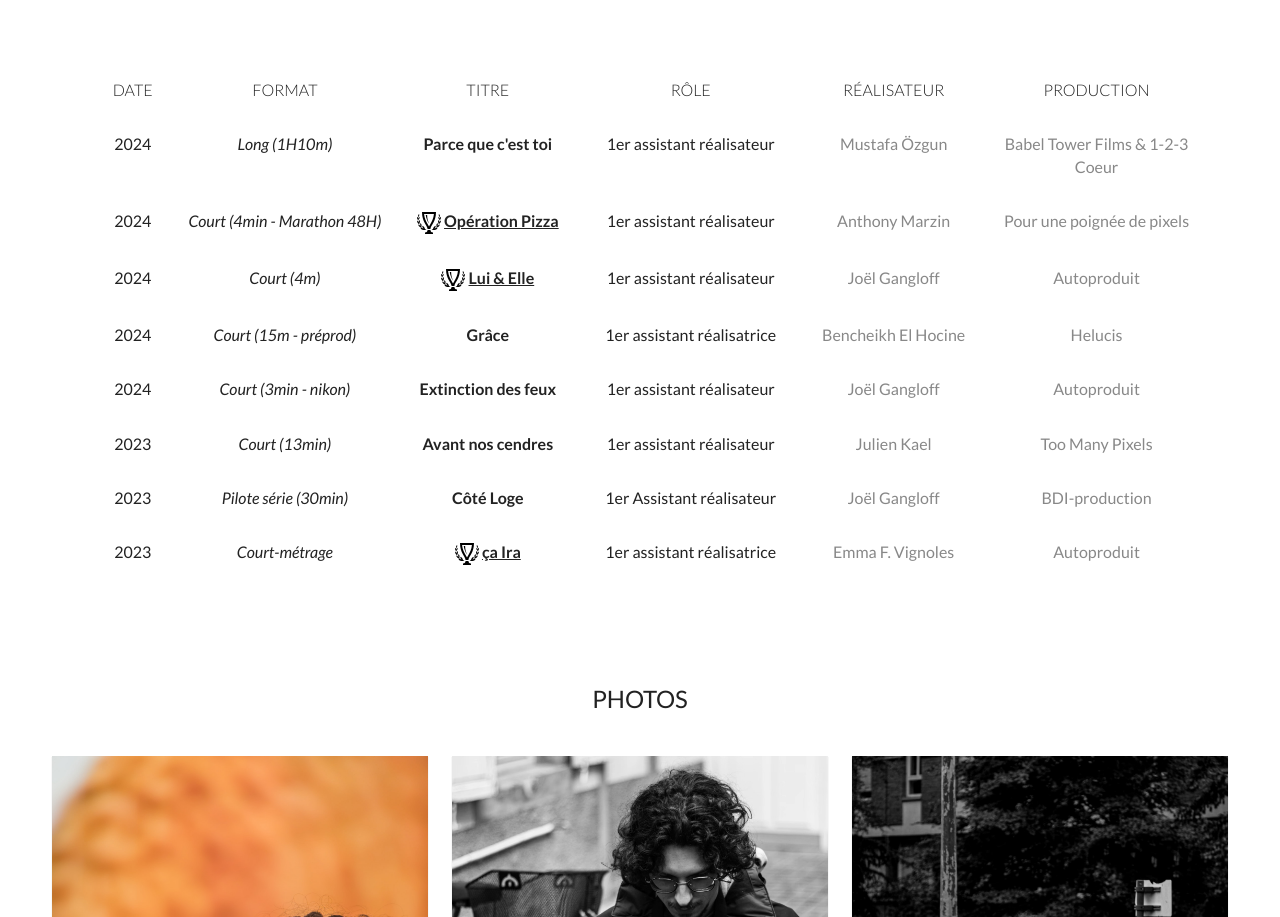
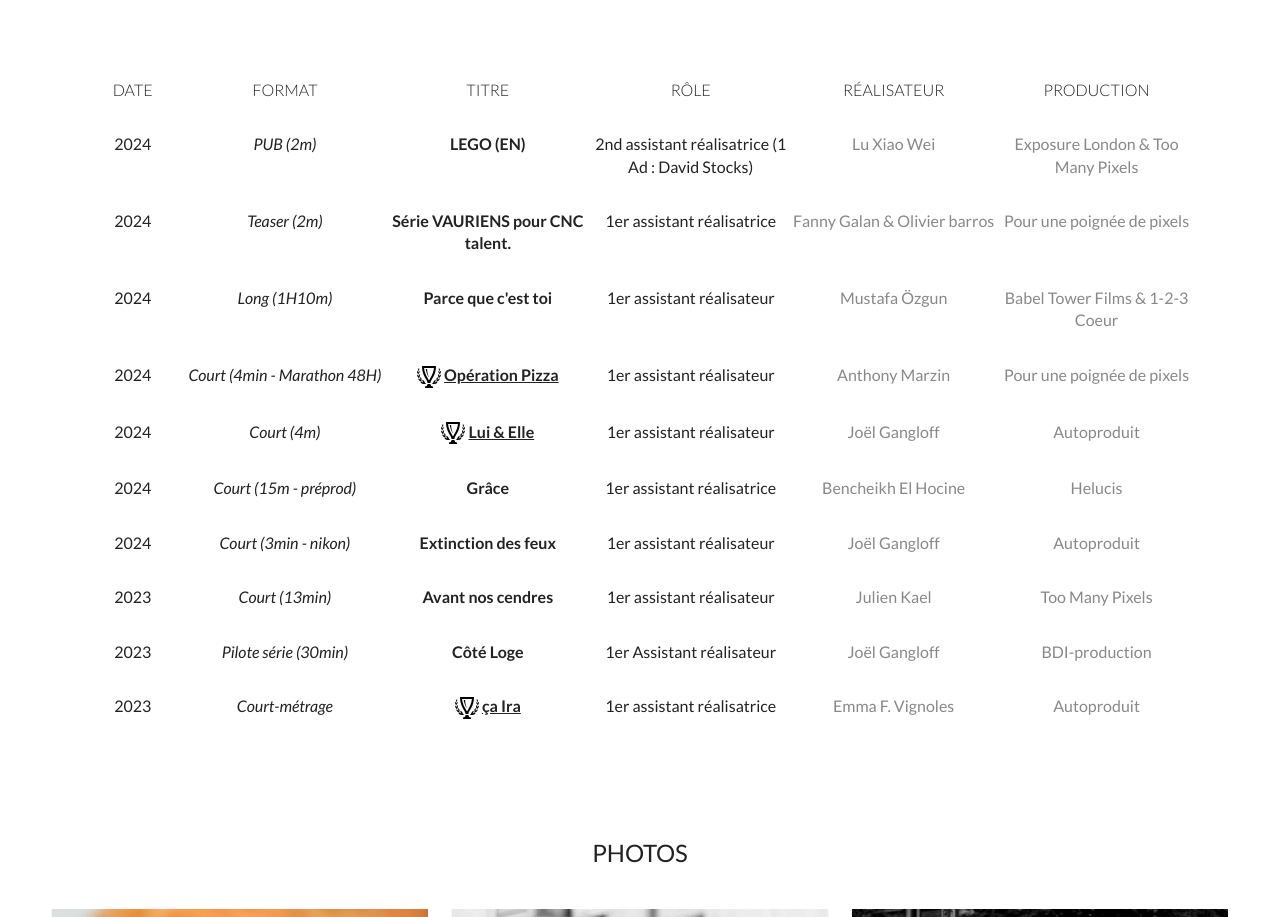
Before and after one commit to Ynohtna-Fr/portfolio, a website built with webpack: page index.html in a window 1280 px wide. Shown: the part 864-1781 px from the top of the page. Built offline with nearby package versions, Linux system fonts and the light colour scheme.

Commit message:
add new job

```diff
--- a/css/resume.css
+++ b/css/resume.css
@@ -71,6 +71,14 @@
     padding: 50px 0;
   }
 
+  .table_row {
+    border-bottom: #888888 solid 1px;
+  }
+
+  .table_row:last-child {
+    border: none
+  }
+
   .row_info {
     flex-direction: column;
   }
--- a/index.html
+++ b/index.html
@@ -66,6 +66,36 @@
           <p>Rôle</p>
           <p>Réalisateur</p>
           <p>Production</p>
+        </div>
+      </div>
+
+      <div class="table_row">
+        <div class="row_date">
+          <p>2024</p>
+        </div>
+        <div class="row_info">
+          <p class="row_info-format">PUB (2m)</p>
+          <p class="row_info-title">
+            LEGO (EN)
+          </p>
+          <p class="row_info-role">2nd assistant réalisatrice (1 Ad : David Stocks) </p>
+          <p class="row_info-director">Lu Xiao Wei</p>
+          <p class="row_info-production">Exposure London & Too Many Pixels</p>
+        </div>
+      </div>
+
+      <div class="table_row">
+        <div class="row_date">
+          <p>2024</p>
+        </div>
+        <div class="row_info">
+          <p class="row_info-format">Teaser (2m)</p>
+          <p class="row_info-title">
+            Série VAURIENS pour CNC talent.
+          </p>
+          <p class="row_info-role">1er assistant réalisatrice </p>
+          <p class="row_info-director">Fanny Galan & Olivier barros</p>
+          <p class="row_info-production">Pour une poignée de pixels</p>
         </div>
       </div>
 
```
